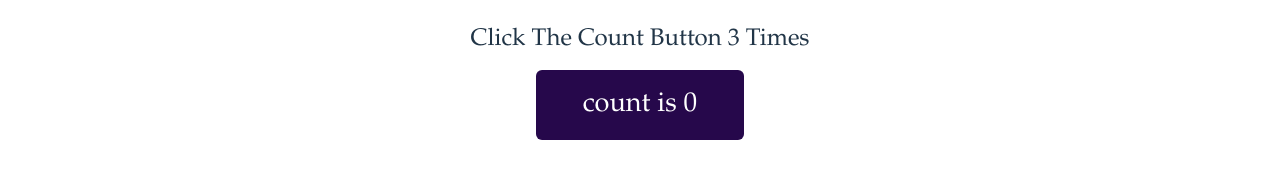
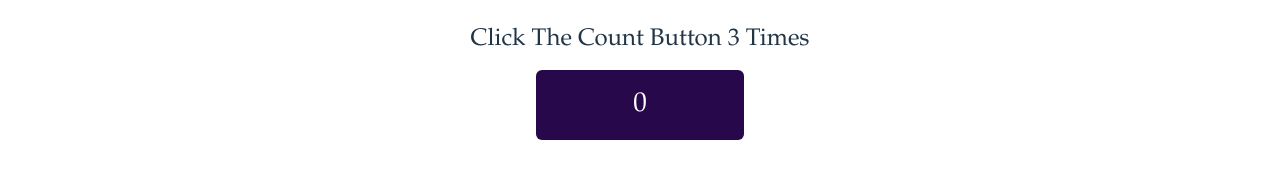
Before and after one commit to Seanl686/tribute-to-rick-astley, a React (Vite) app: page / in a window 1280 px wide. Shown: the part 1006-1184 px from the top of the page. Built offline with nearby package versions, Linux system fonts and the light colour scheme.

Commit message:
fix: update button text to display just the number count

```diff
--- a/src/App.jsx
+++ b/src/App.jsx
@@ -35,7 +35,7 @@ className="logo" alt="Rick Astley Logo" />
                 <button className='btn'
                     onClick={() =>
                         setCount((count) => count + 1)}>
-                    count is {count}
+                        {count}
                 </button>
             </div>
         </>
```
